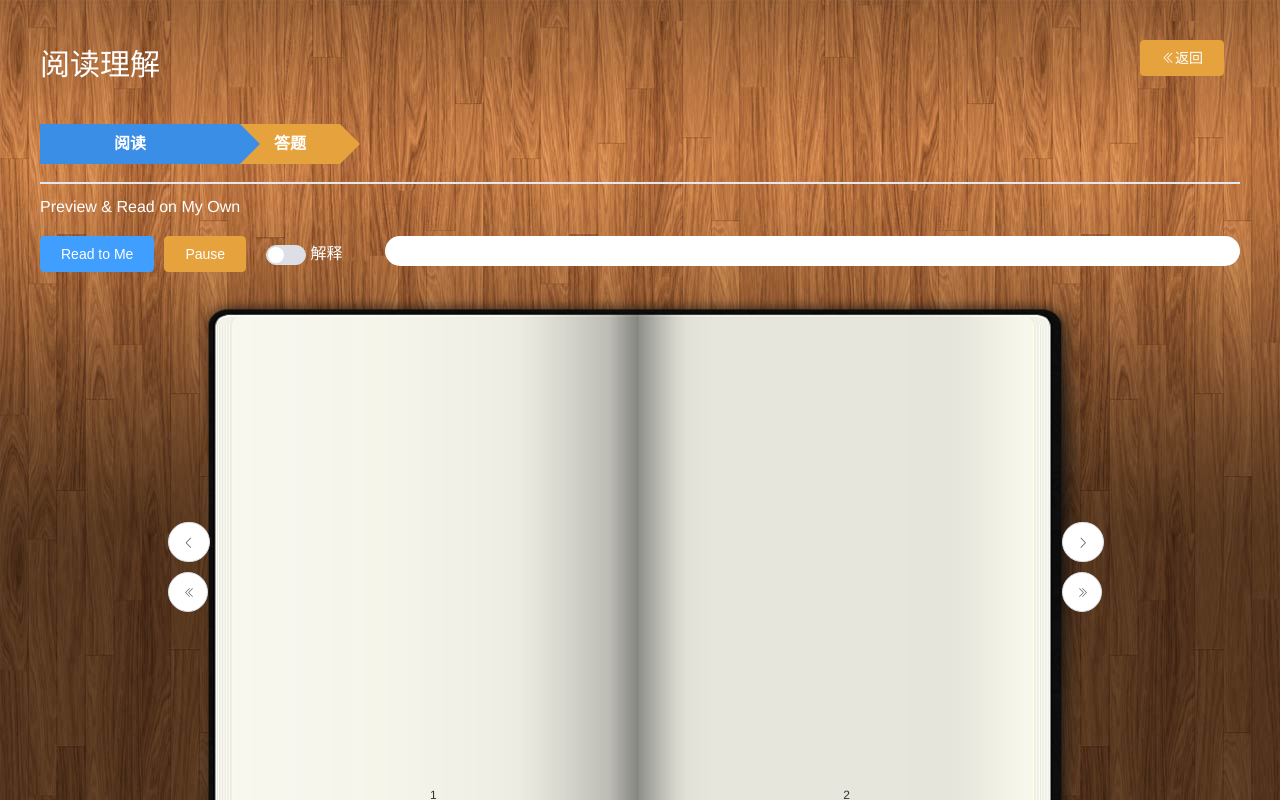
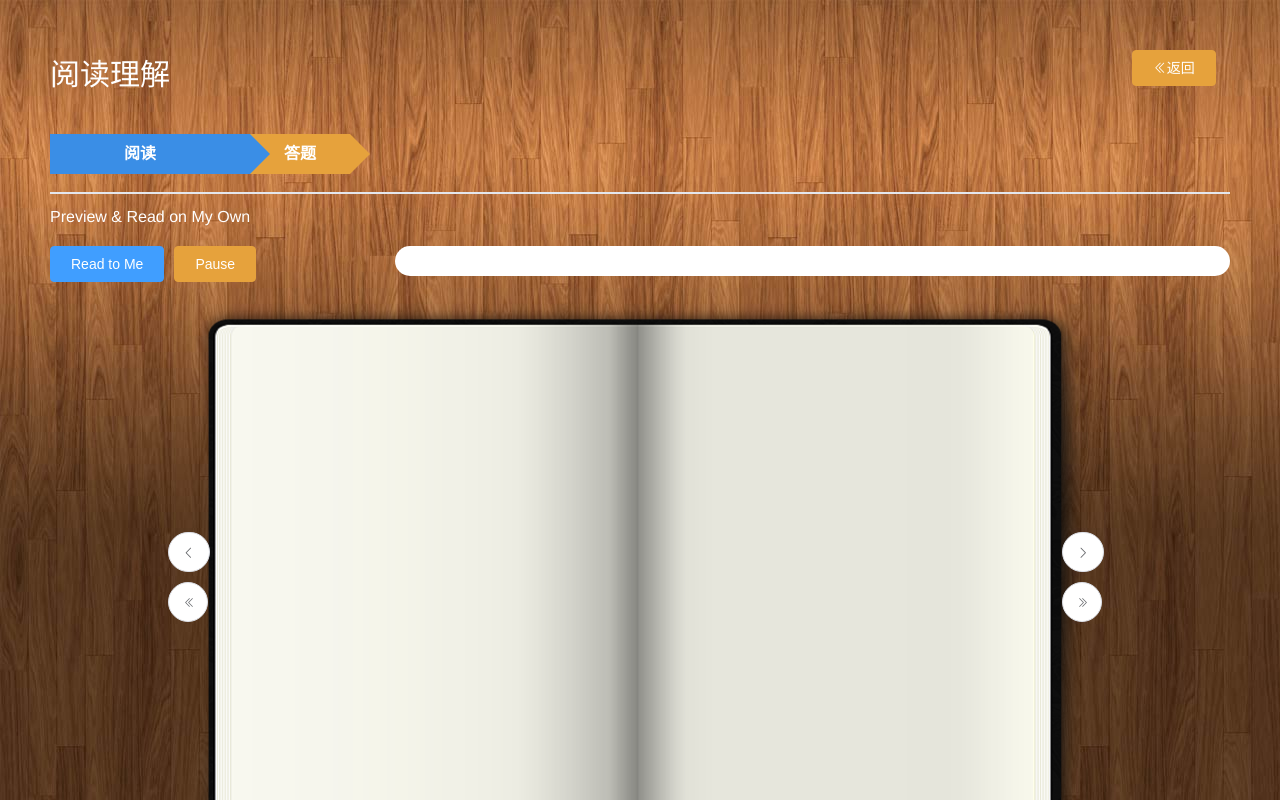
Before and after one commit to PaPaGame/brain, a Vue app: page /#/read in a window 1280 px wide. Built offline with nearby package versions, Linux system fonts and the light colour scheme; sample sign-in values are in the browser's storage.

Commit message:
update style

```diff
--- a/src/views/reading/article.scss
+++ b/src/views/reading/article.scss
@@ -7,7 +7,7 @@
     background: #ccc;
     background-image: url("../../assets/wood.jpg");
     background-repeat: repeat;
-    padding: 40px;
+    padding: 50px;
 }
 .app-container {
 	padding: 0;
--- a/src/views/reading/pageContent.scss
+++ b/src/views/reading/pageContent.scss
@@ -20,7 +20,7 @@
             width: 100%;
             text-align: left;
             color: #3a8ee6;
-            font-size: 25px;
+            font-size: 15px;
             font-family: Arial, Helvetica, sans-serif;
             font-weight: bold;
             margin-top: 30px;
--- a/src/views/reading/step/step2.vue
+++ b/src/views/reading/step/step2.vue
@@ -7,9 +7,9 @@
             <div class='btn-group btn-box'>
                 <el-button type="primary"  @click="start">{{$t('reading.readtome')}}</el-button>
                 <el-button type="warning" @click="pause">{{$t('reading.pause')}}</el-button>
-                <span class='switch'>
+                <!-- <span class='switch'>
                     <el-switch v-model="switchVal"></el-switch> {{$t('reading.glossary')}}
-                </span>
+                </span> -->
             </div>
             <edu-progress :totalCount="tais.length" :taiprogress='taiprogress'>progressbar</edu-progress>
         </div>
--- a/src/views/reading/step/step4.vue
+++ b/src/views/reading/step/step4.vue
@@ -6,7 +6,7 @@
         <div class='tool-box'>
             <div class='btn-group btn-box'>
                 <el-button type="primary" @click="takeQuiz()">{{$t('reading.takequiz')}}</el-button>
-                <el-button type="warning">{{$t('reading.takequizagain')}}</el-button>
+                <!-- <el-button type="warning">{{$t('reading.takequizagain')}}</el-button> -->
             </div>
             <edu-progress :quizCount='quizs.length' :quizprogress='quizprogress'></edu-progress>
         </div>
```
